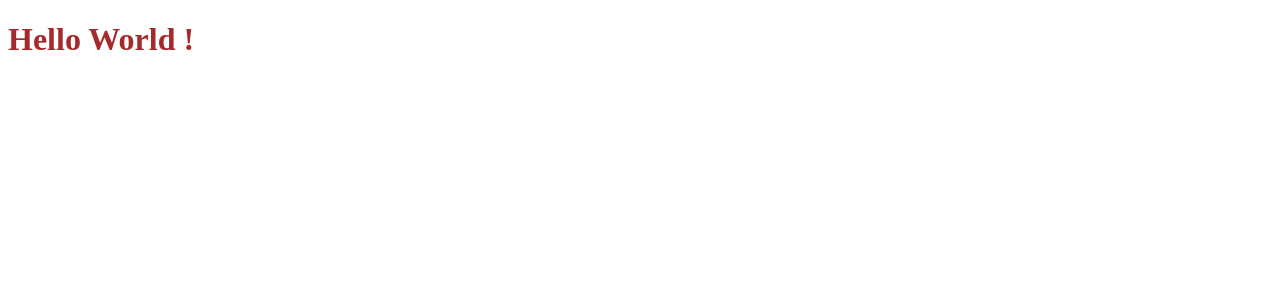
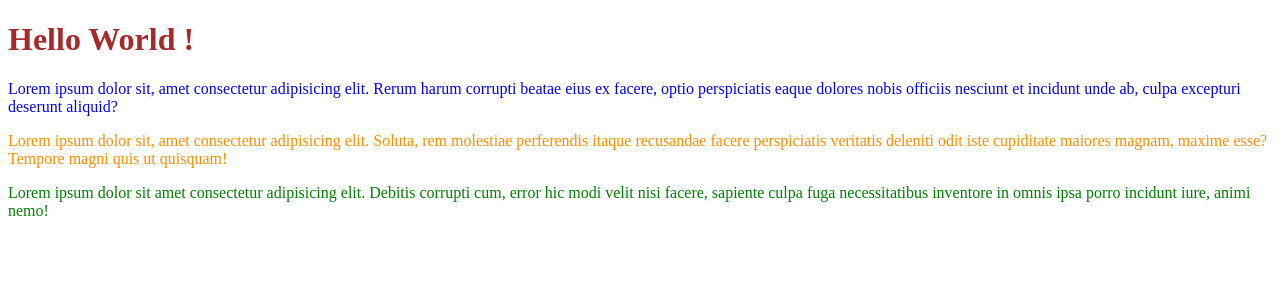
Before and after one commit to IzumiKeiki/React-create-homework, a React (Create React App) app: page / in a window 1280 px wide. Shown: the top 300 px of the page. Built offline with nearby package versions, Linux system fonts and the light colour scheme.

Commit message:
apply style

```diff
--- a/src/App.css
+++ b/src/App.css
@@ -1,3 +1,11 @@
 h1 {
   color: brown;
 }
+
+.class {
+  color: blue;
+}
+
+#id {
+  color: darkorange;
+}
--- a/src/App.js
+++ b/src/App.js
@@ -4,6 +4,22 @@ function App() {
   return (
     <>
       <h1>Hello World !</h1>
+      <p className="class">
+        Lorem ipsum dolor sit, amet consectetur adipisicing elit. Rerum harum
+        corrupti beatae eius ex facere, optio perspiciatis eaque dolores nobis
+        officiis nesciunt et incidunt unde ab, culpa excepturi deserunt aliquid?
+      </p>
+      <p id="id">
+        Lorem ipsum dolor sit, amet consectetur adipisicing elit. Soluta, rem
+        molestiae perferendis itaque recusandae facere perspiciatis veritatis
+        deleniti odit iste cupiditate maiores magnam, maxime esse? Tempore magni
+        quis ut quisquam!
+      </p>
+      <p style={{ color: "green" }}>
+        Lorem ipsum dolor sit amet consectetur adipisicing elit. Debitis
+        corrupti cum, error hic modi velit nisi facere, sapiente culpa fuga
+        necessitatibus inventore in omnis ipsa porro incidunt iure, animi nemo!
+      </p>
     </>
   );
 }
```
